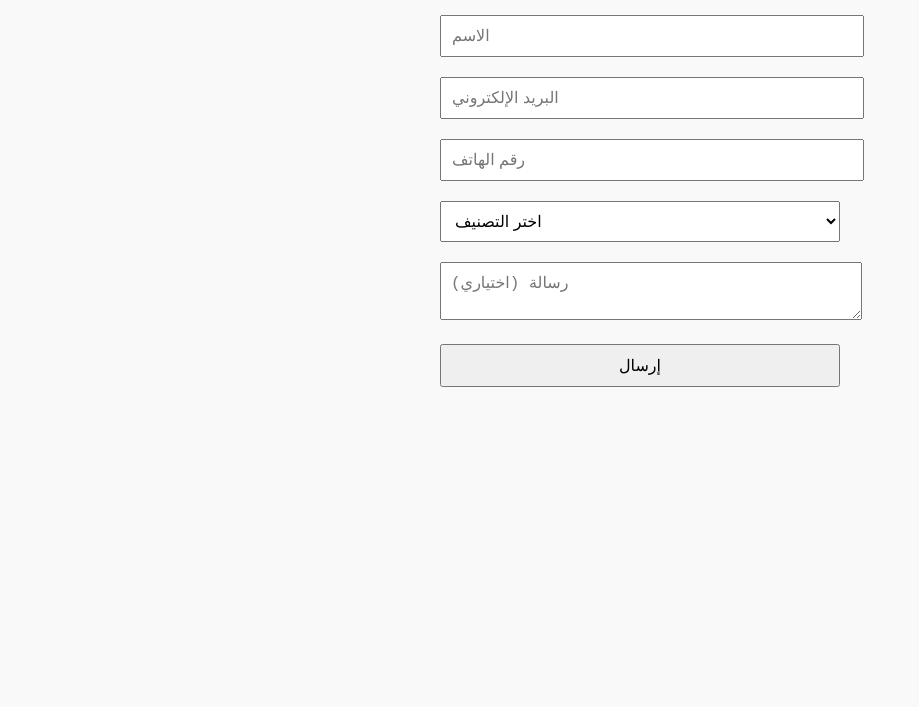
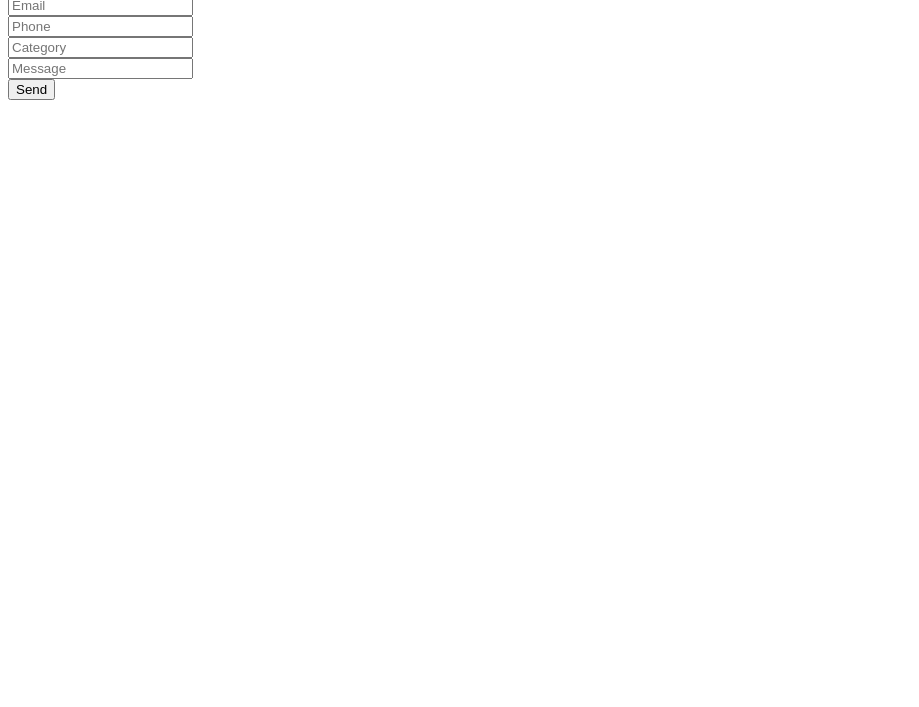
Before and after one commit to Joseph34572/2nd, a plain HTML site: page bbbbbb/index.html in a window 1280 px wide. Shown: the part 93-800 px from the top of the page, without its empty margins (0-919 px from the left). Drawn offline with Linux system fonts and the light colour scheme.

Commit message:
Update index.html

```diff
--- a/bbbbbb/index.html
+++ b/bbbbbb/index.html
@@ -1,58 +1,39 @@
 <!DOCTYPE html>
-<html lang="ar">
+<html>
 <head>
-  <meta charset="UTF-8">
-  <title>نموذج تسجيل البيانات</title>
-  <style>
-    body {
-      font-family: Arial;
-      background: #f9f9f9;
-      padding: 30px;
-      max-width: 400px;
-      margin: auto;
-    }
-    input, select, textarea, button {
-      width: 100%;
-      padding: 10px;
-      margin: 10px 0;
-      font-size: 16px;
-    }
-  </style>
+  <title>Send Data to Google Script</title>
 </head>
 <body>
-  <h2>نموذج تسجيل البيانات</h2>
-  <input type="text" id="name" placeholder="الاسم" required>
-  <input type="email" id="email" placeholder="البريد الإلكتروني">
-  <input type="text" id="phone" placeholder="رقم الهاتف">
-  <select id="category">
-    <option value="">اختر التصنيف</option>
-    <option value="A">A</option>
-    <option value="B">B</option>
-  </select>
-  <textarea id="message" placeholder="رسالة (اختياري)"></textarea>
-  <button onclick="submitForm()">إرسال</button>
+  <h2>Send Form to Google Apps Script</h2>
+  <input id="name" placeholder="Name" /><br />
+  <input id="email" placeholder="Email" /><br />
+  <input id="phone" placeholder="Phone" /><br />
+  <input id="category" placeholder="Category" /><br />
+  <input id="message" placeholder="Message" /><br />
+  <button onclick="sendData()">Send</button>
+
+  <p id="response"></p>
 
   <script>
-    function submitForm() {
-      const name = document.getElementById("name").value;
-      const email = document.getElementById("email").value;
-      const phone = document.getElementById("phone").value;
-      const category = document.getElementById("category").value;
-      const message = document.getElementById("message").value;
+    async function sendData() {
+      const payload = {
+        name: document.getElementById("name").value,
+        email: document.getElementById("email").value,
+        phone: document.getElementById("phone").value,
+        category: document.getElementById("category").value,
+        message: document.getElementById("message").value,
+      };
 
-      if (!name) {
-        alert("من فضلك أدخل الاسم");
-        return;
-      }
-
-      const params = new URLSearchParams({
-        name, email, phone, category, message
+      const res = await fetch("https://script.google.com/macros/s/AKfycbzHglmn-hbUL7UD-sJ1JDGe3qmlhdGTaivSecz_8MVnKzgAA6nfoHJgbvvbWW_7Kh8yrg/exec", {
+        method: "POST",
+        body: JSON.stringify(payload),
+        headers: {
+          "Content-Type": "application/json",
+        },
       });
 
-      // ضع هنا رابط الـ Google Apps Script الخاص بك بعد النشر كـ web app
-      const scriptURL = "https://script.google.com/macros/s/AKfycbzHglmn-hbUL7UD-sJ1JDGe3qmlhdGTaivSecz_8MVnKzgAA6nfoHJgbvvbWW_7Kh8yrg/exec";
-
-      window.open(`${scriptURL}?${params.toString()}`, "_blank");
+      const result = await res.json();
+      document.getElementById("response").innerText = result.message;
     }
   </script>
 </body>
```
